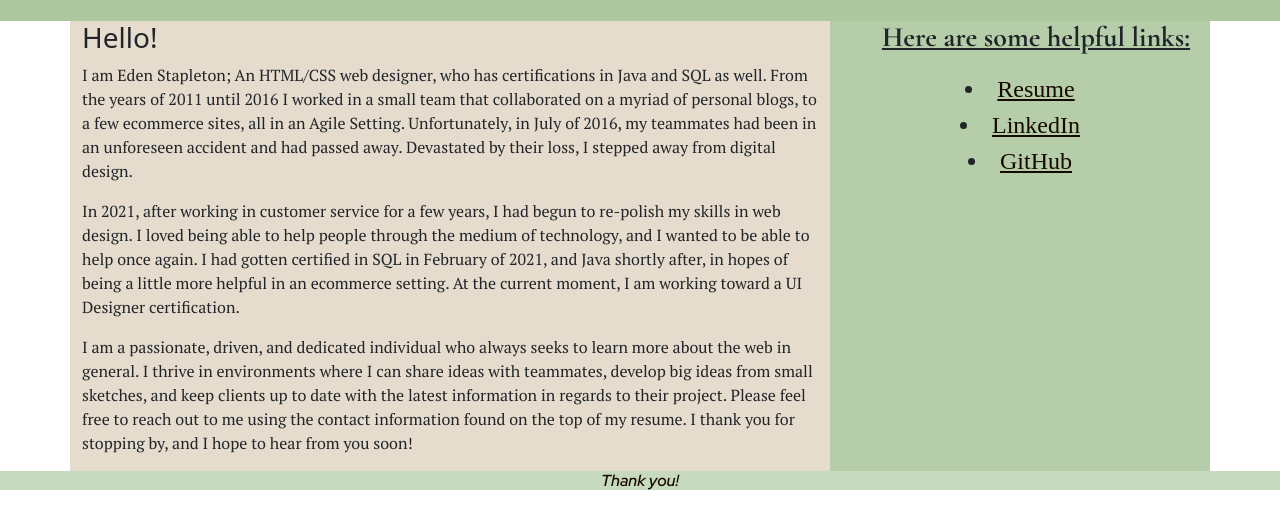
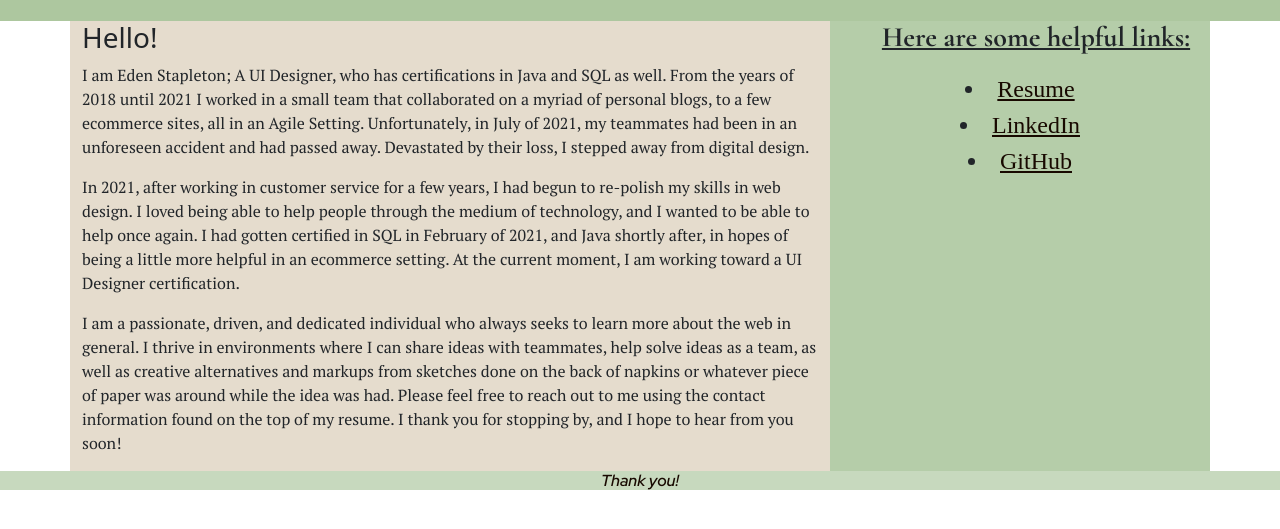
Before and after one commit to edenrstapleton/design-portfolio, a plain HTML site: page index.html in a window 1280 px wide. Shown: the part 59-588 px from the top of the page. Drawn offline with nearby package versions, Linux system fonts and the light colour scheme.

Commit message:
Update index.html

```diff
--- a/index.html
+++ b/index.html
@@ -38,9 +38,9 @@
         <div class="col-sm-8" style = "background-color: #e5DCCD;">
             <h3>Hello!</h3>
             <p>
-                I am Eden Stapleton; An HTML/CSS web designer, who has certifications in Java and SQL as well.
-                From the years of 2011 until 2016 I worked in a small team that collaborated on a myriad of personal blogs, to a few ecommerce sites, all in an Agile Setting.
-                Unfortunately, in July of 2016, my teammates had been in an unforeseen accident and had passed away.
+                I am Eden Stapleton; A UI Designer, who has certifications in Java and SQL as well.
+                From the years of 2018 until 2021 I worked in a small team that collaborated on a myriad of personal blogs, to a few ecommerce sites, all in an Agile Setting.
+                Unfortunately, in July of 2021, my teammates had been in an unforeseen accident and had passed away.
                 Devastated by their loss, I stepped away from digital design.
             </p>
             <p>
@@ -51,7 +51,7 @@
             </p>
             <p>
                 I am a passionate, driven, and dedicated individual who always seeks to learn more about the web in general.
-                I thrive in environments where I can share ideas with teammates, develop big ideas from small sketches, and keep clients up to date with the latest information in regards to their project.
+                I thrive in environments where I can share ideas with teammates, help solve ideas as a team, as well as creative alternatives and markups from sketches done on the back of napkins or whatever piece of paper was around while the idea was had.
                 Please feel free to reach out to me using the contact information found on the top of my resume.
                 I thank you for stopping by, and I hope to hear from you soon!
             </p>
@@ -64,7 +64,7 @@
         </div>
         <div class="col-sm-4" style="background-color: #b5cda9;">
             <h3><ul><u>Here are some helpful links:</u></ul></h3>
-                <li><a href = "https://docs.google.com/document/d/19HbUiTiIFPdf7ZIq5rihFWM5Lt2FnyOSsu_9YXcxukI/edit?usp=sharing">Resume</a></li>
+                <li><a href = "https://docs.google.com/document/d/1kFjePF3i8BRyPTXZvA0htc42TpENtXNJHBNj-uAGKQ0/edit?usp=sharing">Resume</a></li>
                 <li><a href = "https://www.linkedin.com/in/eden-stapleton-2244241b5/">LinkedIn</a></li>
                 <li><a href = "https://github.com/edenrstapleton">GitHub</a></li>
 
```
